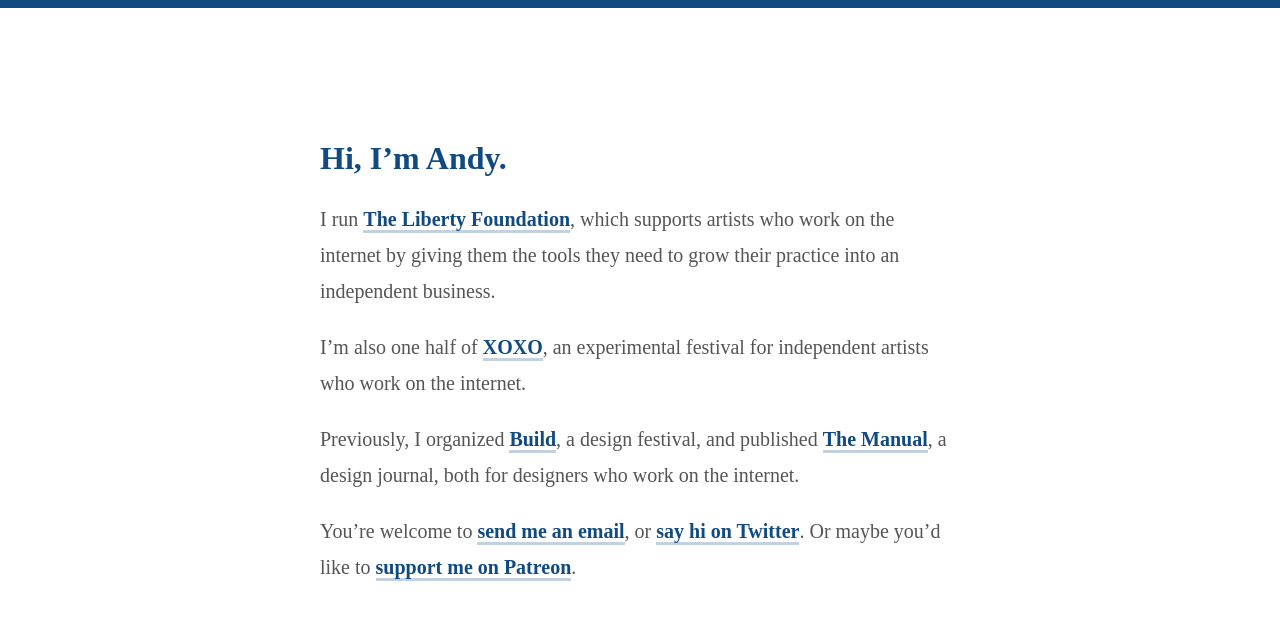
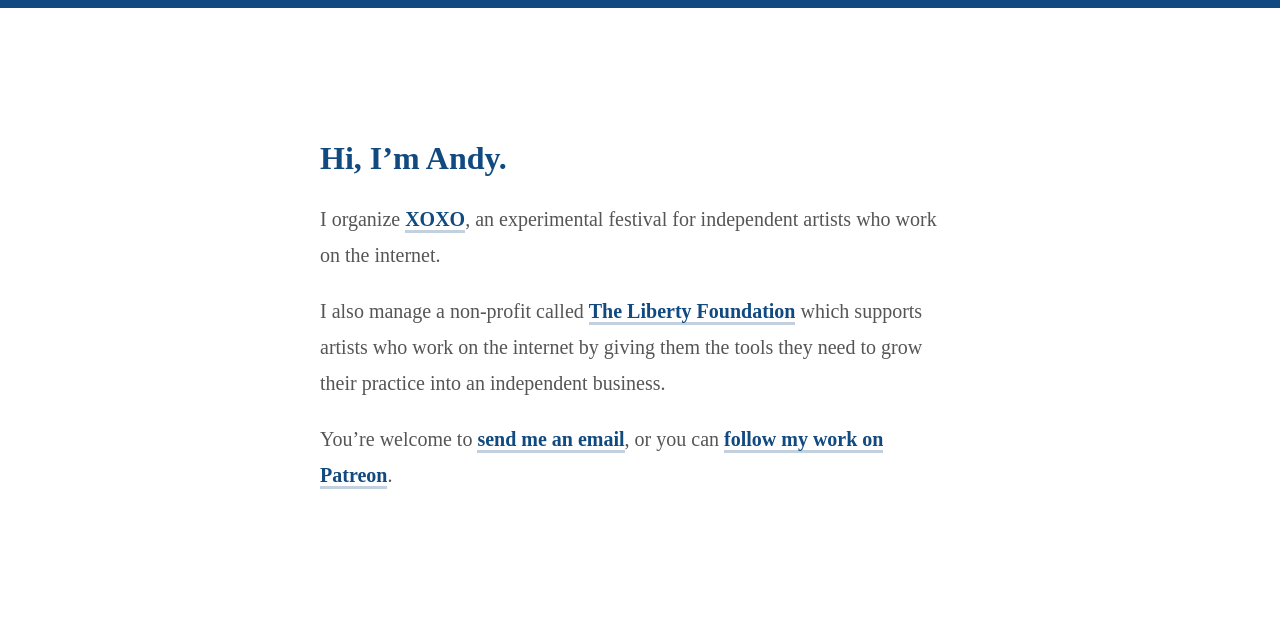
Before and after one commit to andymcmillan/andymcmillan, a Jekyll site: the page built from index.md, in a window 1280 px wide. Shown: the top 620 px of the page. Built offline with Jekyll 4.4.1, drawn with Linux system fonts in a browser that asks for light colours.

Commit message:
Update index.md

```diff
--- a/index.md
+++ b/index.md
@@ -5,10 +5,8 @@
 
 # Hi, I’m Andy.
 
-I run [The Liberty Foundation](http://theliberty.foundation), which supports artists who work on the internet by giving them the tools they need to grow their practice into an independent business.
+I organize [XOXO](http://xoxofest.com), an experimental festival for independent artists who work on the internet.
 
-I'm also one half of [XOXO](http://xoxofest.com), an experimental festival for independent artists who work on the internet.
+I also manage a non-profit called [The Liberty Foundation](http://theliberty.foundation) which supports artists who work on the internet by giving them the tools they need to grow their practice into an independent business.
 
-Previously, I organized [Build](http://buildconf.com), a design festival, and published [The Manual](http://themanual.org), a design journal, both for designers who work on the internet.
-
-You’re welcome to [send me an email](mailto:hi@andymcmillan.com), or [say hi on Twitter](http://twitter.com/andymcmillan). Or maybe you'd like to [support me on Patreon](https://www.patreon.com/andymcmillan).
+You’re welcome to [send me an email](mailto:hi@andymcmillan.com), or you can [follow my work on Patreon](https://www.patreon.com/andymcmillan).
```
